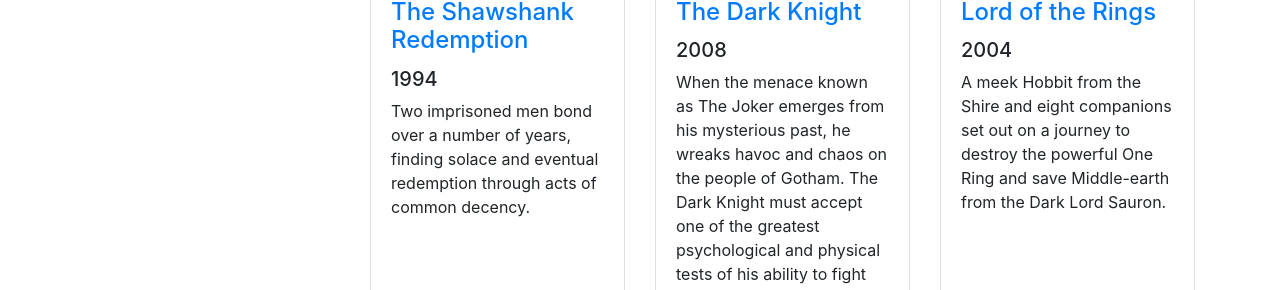
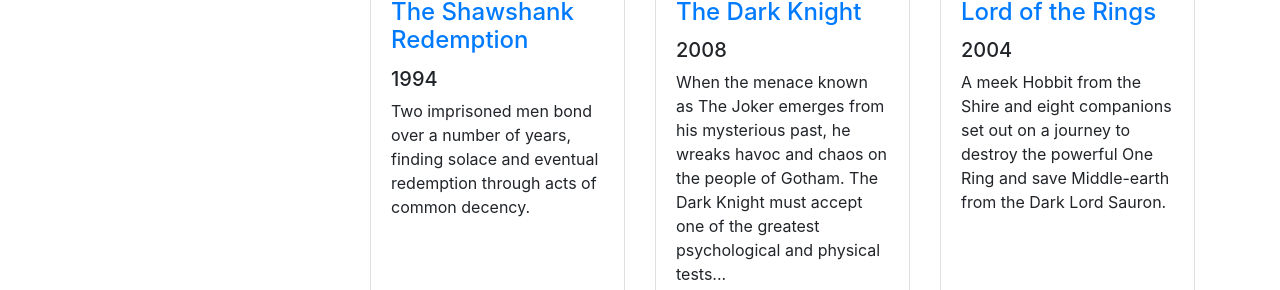
Before and after one commit to SinyorT/NextJs, a Next.js app in the folder movie-app/: page / in a window 1280 px wide. Shown: the part 662-952 px from the top of the page. Built offline with nearby package versions, Linux system fonts and the light colour scheme.

Commit message:
Shorten Function for description

```diff
--- a/movie-app/components/movieList.js
+++ b/movie-app/components/movieList.js
@@ -1,5 +1,14 @@
 import React from 'react'
 class MovieList extends React.Component {
+
+    shorten = (text, maxLength) => {
+        if (text && text.length > maxLength) {
+            return text.substring(0, maxLength) + '...';
+        }
+
+        return text;
+    }
+
 
     renderMovies(movies) {
 
@@ -12,7 +21,7 @@
                             <a href="#">{movie.name}</a>
                         </h4>
                         <h5>{movie.releaseYear}</h5>
-                        <p className="card-text">{movie.description}</p>
+                        <p className="card-text">{this.shorten(movie.description,200)}</p>
                     </div>
                     <div className="card-footer">
                         <small className="text-muted">{movie.rating}</small>
```
